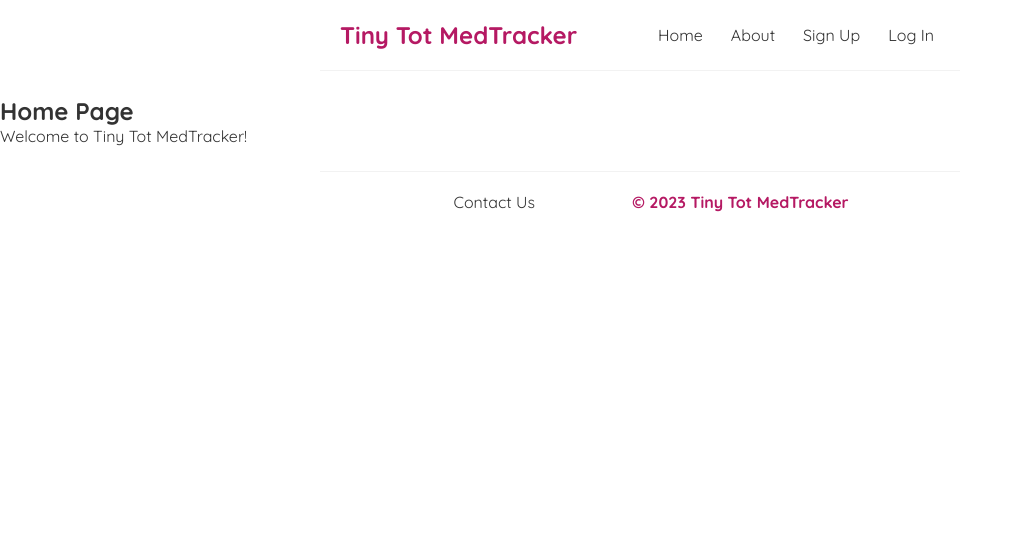
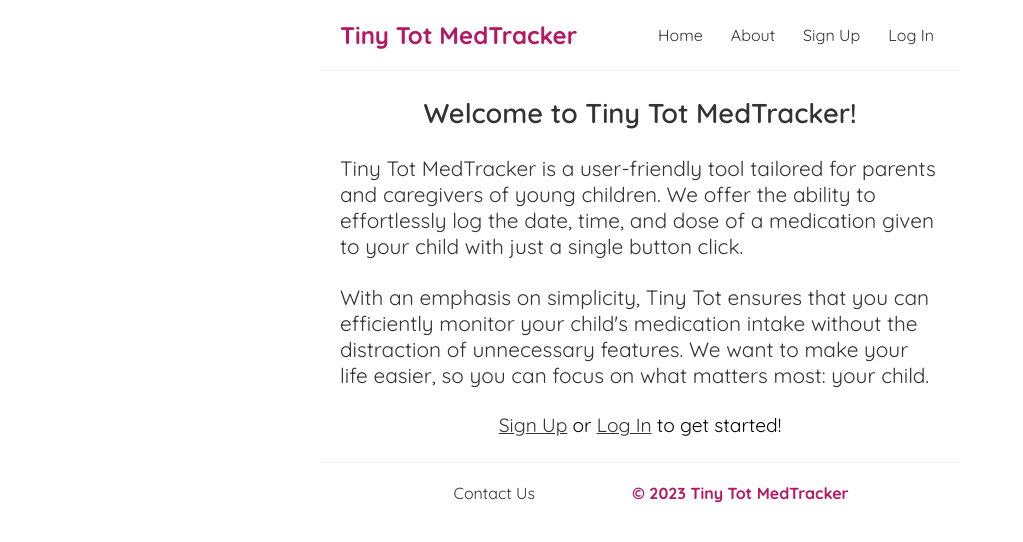
Before and after one commit to Maashad/tiny-tot-medtracker, a React (Create React App) app: page / in a window 1280 px wide. Shown: the top 542 px of the page, without its empty margins (0-1023 px from the left). Built offline with nearby package versions, Linux system fonts and the light colour scheme.

Commit message:
added main page app description

```diff
--- a/src/App.js
+++ b/src/App.js
@@ -2,7 +2,7 @@ import './index.css';
 import { BrowserRouter as Router, Route, Switch } from 'react-router-dom';
 import Navbar from './components/Navbar';
 import Footer from './components/Footer';
-import Home from './pages/home/Home';
+import Home1 from './pages/home/Home1';
 
 function App() {
   return (
@@ -12,7 +12,7 @@ function App() {
         <div className="content">
           <Switch>
             <Route exact path="/">
-              <Home />
+              <Home1 />
             </Route>
           </Switch>
         </div>
--- a/src/pages/home/Home.css
+++ /dev/null
@@ -1,5 +0,0 @@
-.home {
-    align-items: center;
-    margin-bottom: 25px;
-    margin-top: 25px;
-}
--- a/src/pages/home/Home.js
+++ /dev/null
@@ -1,12 +0,0 @@
-import './Home.css'
-
-const Home = () => {
-    return (
-        <div className="home">
-            <h2>Home Page</h2>
-            <p>Welcome to Tiny Tot MedTracker!</p>
-        </div>
-    );
-}
-
-export default Home;
--- /dev/null
+++ b/src/pages/home/Home1.css
@@ -0,0 +1,42 @@
+.home1 {
+    margin-bottom: 25px;
+    margin-top: 25px;
+}
+
+h2 {
+    font-size: 1.7rem;
+    font-weight: 600;
+    margin-bottom: 25px;
+    text-align: center;
+}
+
+.description {
+    font-size: 1.3rem;
+    font-weight: 400;
+    margin-bottom: 25px;
+    margin-top: 25px;
+    text-align: left auto;
+    max-width: 600px;
+    margin: 0 auto;
+    padding: 0px;
+}
+
+.description:first-of-type {
+    margin-bottom: 25px;
+}
+
+/* .description:hover {
+    box-shadow: 10px 10px 10px rgba(0, 0, 0, 0.1);
+} */
+
+
+.start-links {
+    text-align: center;
+    color: black;
+    margin-top: 25px;
+    font-size: 1.2rem;
+}
+
+.start-links a:hover {
+    color: #b51963;
+}
--- /dev/null
+++ b/src/pages/home/Home1.js
@@ -0,0 +1,25 @@
+import './Home1.css'
+
+const Home1 = () => {
+    // TODO: Add redirect links for sign up and log in
+    const signUpLink = "/sign-up";
+    const logInLink = "/log-in";
+
+    return (
+        <div className="home1">
+            <h2>Welcome to Tiny Tot MedTracker!</h2>
+            <p className="description">
+            Tiny Tot MedTracker is a user-friendly tool tailored for parents and caregivers of young children. We offer the ability to effortlessly log the date, time, and dose of a medication given to your child with just a single button click.
+            </p>
+            <p></p>
+            <p className="description">
+            With an emphasis on simplicity, Tiny Tot ensures that you can efficiently monitor your child's medication intake without the distraction of unnecessary features. We want to make your life easier, so you can focus on what matters most: your child.
+            </p>
+            <p className="start-links">
+                <a href="/sign-up">Sign Up</a> or <a href="/log-in">Log In</a> to get started!
+            </p>
+        </div>
+    );
+}
+
+export default Home1;
```
